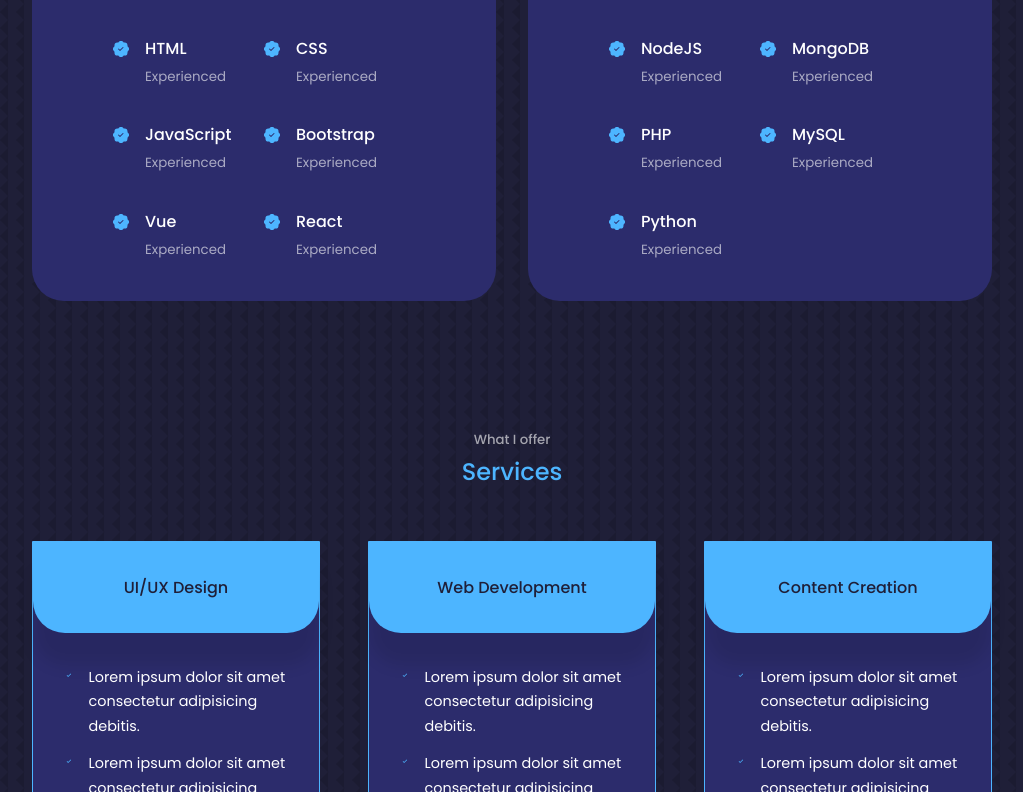
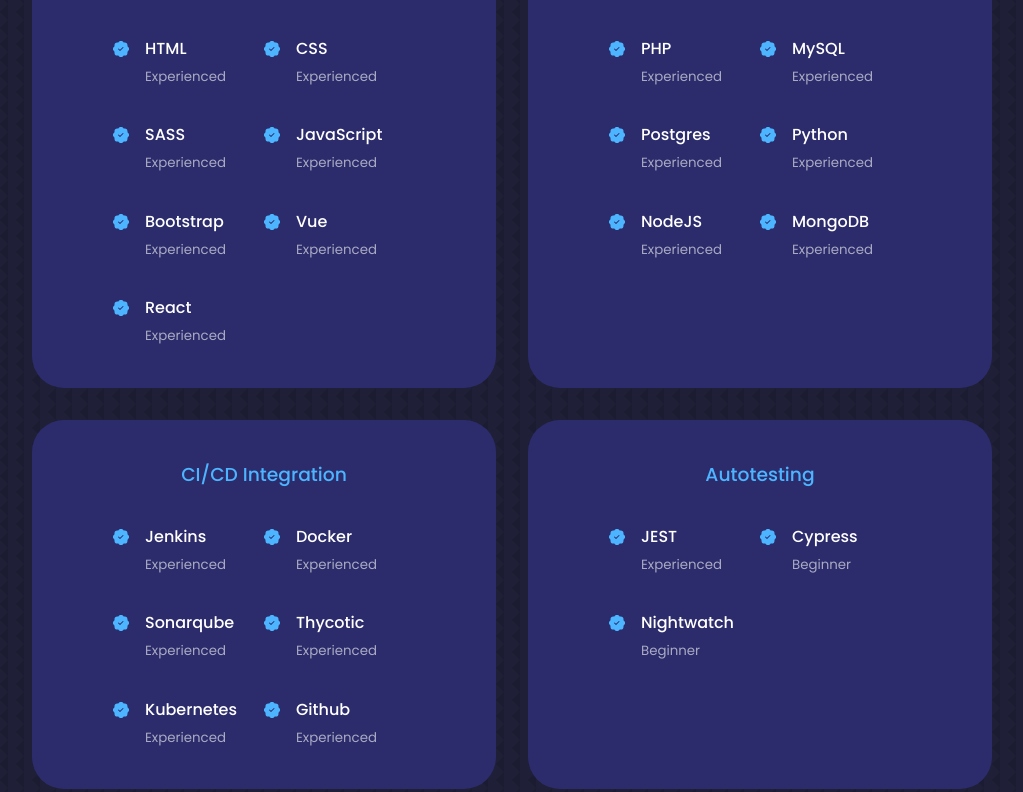
Before and after one commit to jvfaeldon20/react-dev-folio, a React (Create React App) app: page / in a window 1280 px wide. Shown: the part 2428-3220 px from the top of the page, without its empty margins (128-1151 px from the left). Built offline with nearby package versions, Linux system fonts and the light colour scheme.

Commit message:
update experience component

```diff
--- a/src/components/experience/Experience.jsx
+++ b/src/components/experience/Experience.jsx
@@ -23,6 +23,13 @@
               <BsPatchCheckFill className='experience__details-icon'/>
               <div>
                 <h4>CSS</h4>
+                <small className='text-light'>Experienced</small>
+              </div>
+            </article>
+            <article className='experience__details'>
+              <BsPatchCheckFill className='experience__details-icon'/>
+              <div>
+                <h4>SASS</h4>
                 <small className='text-light'>Experienced</small>
               </div>
             </article>
@@ -59,22 +66,8 @@
         {/* END OF FRONTEND */}
 
         <div className="experience__backend">
-        <h3>Backend Development</h3>
+          <h3>Backend Development</h3>
           <div className="experience__content">
-            <article className='experience__details'>
-              <BsPatchCheckFill className='experience__details-icon'/>
-              <div>
-                <h4>NodeJS</h4>
-                <small className='text-light'>Experienced</small>
-              </div>
-            </article>
-            <article className='experience__details'>
-              <BsPatchCheckFill className='experience__details-icon'/>
-              <div>
-                <h4>MongoDB</h4>
-                <small className='text-light'>Experienced</small>
-              </div>
-            </article>
             <article className='experience__details'>
               <BsPatchCheckFill className='experience__details-icon'/>
               <div>
@@ -92,12 +85,112 @@
             <article className='experience__details'>
               <BsPatchCheckFill className='experience__details-icon'/>
               <div>
+                <h4>Postgres</h4>
+                <small className='text-light'>Experienced</small>
+              </div>
+            </article>
+            <article className='experience__details'>
+              <BsPatchCheckFill className='experience__details-icon'/>
+              <div>
                 <h4>Python</h4>
+                <small className='text-light'>Experienced</small>
+              </div>
+            </article>
+            <article className='experience__details'>
+              <BsPatchCheckFill className='experience__details-icon'/>
+              <div>
+                <h4>NodeJS</h4>
+                <small className='text-light'>Experienced</small>
+              </div>
+            </article>
+            <article className='experience__details'>
+              <BsPatchCheckFill className='experience__details-icon'/>
+              <div>
+                <h4>MongoDB</h4>
                 <small className='text-light'>Experienced</small>
               </div>
             </article>
           </div>
         </div>
+        {/* END OF BACKEND */}
+
+        <div className="experience__integration">
+          <h3>CI/CD Integration</h3>
+          <div className="experience__content">
+            <article className='experience__details'>
+              <BsPatchCheckFill className='experience__details-icon'/>
+              <div>
+                <h4>Jenkins</h4>
+                <small className='text-light'>Experienced</small>
+              </div>
+            </article>
+            <article className='experience__details'>
+              <BsPatchCheckFill className='experience__details-icon'/>
+              <div>
+                <h4>Docker</h4>
+                <small className='text-light'>Experienced</small>
+              </div>
+            </article>
+            <article className='experience__details'>
+              <BsPatchCheckFill className='experience__details-icon'/>
+              <div>
+                <h4>Sonarqube</h4>
+                <small className='text-light'>Experienced</small>
+              </div>
+            </article>
+            <article className='experience__details'>
+              <BsPatchCheckFill className='experience__details-icon'/>
+              <div>
+                <h4>Thycotic</h4>
+                <small className='text-light'>Experienced</small>
+              </div>
+            </article>
+            <article className='experience__details'>
+              <BsPatchCheckFill className='experience__details-icon'/>
+              <div>
+                <h4>Kubernetes</h4>
+                <small className='text-light'>Experienced</small>
+              </div>
+            </article>
+            <article className='experience__details'>
+              <BsPatchCheckFill className='experience__details-icon'/>
+              <div>
+                <h4>Github</h4>
+                <small className='text-light'>Experienced</small>
+              </div>
+            </article>
+          </div>
+        </div>
+        {/* END OF INTEGRATION */}
+
+        <div className="experience__autotesting">
+          <h3>Autotesting</h3>
+          <div className="experience__content">
+            <article className='experience__details'>
+              <BsPatchCheckFill className='experience__details-icon'/>
+              <div>
+                <h4>JEST</h4>
+                <small className='text-light'>Experienced</small>
+              </div>
+            </article>
+            <article className='experience__details'>
+              <BsPatchCheckFill className='experience__details-icon'/>
+              <div>
+                <h4>Cypress</h4>
+                <small className='text-light'>Beginner</small>
+              </div>
+            </article>
+            <article className='experience__details'>
+              <BsPatchCheckFill className='experience__details-icon'/>
+              <div>
+                <h4>Nightwatch</h4>
+                <small className='text-light'>Beginner</small>
+              </div>
+            </article>
+          </div>
+        </div>
+        {/* END OF AUTOTESTING */}
+
       </div>
     </section>
   )
```
